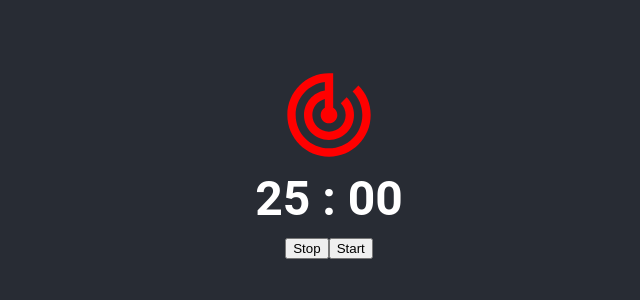
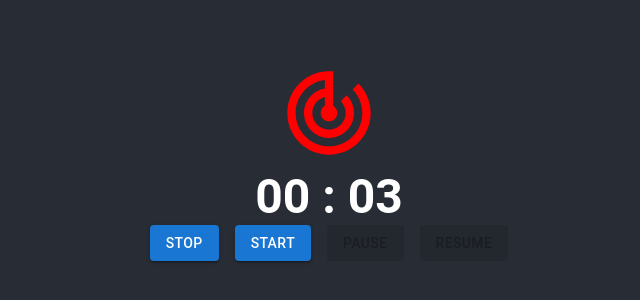
Before and after one commit to Julrum/ITE3068, a React (Create React App) app in the folder timer/: page / in a window 1280 px wide. Shown: the part 238-538 px from the top of the page, without its empty margins (311-951 px from the left). Built offline with nearby package versions, Linux system fonts and the light colour scheme.

Commit message:
Add button

```diff
--- a/timer/src/TimerAnimation.js
+++ b/timer/src/TimerAnimation.js
@@ -1,13 +1,14 @@
 import TrackChangesIcon from "@mui/icons-material/TrackChanges";
 
-let TimerAnimation = ({ initialized, activated, paused }) => {
+let TimerAnimation = ({ remained, initialized, activated, paused }) => {
   return (
     <TrackChangesIcon
       className={initialized ? "App-logo" : ""}
       htmlColor="red"
       sx={{
         fontSize: 100,
-        animationPlayState: !paused && activated ? "running" : "paused",
+        animationPlayState:
+          !paused && activated && remained > 0 ? "running" : "paused",
       }}
     />
   );
--- a/timer/src/TimerControl.js
+++ b/timer/src/TimerControl.js
@@ -1,3 +1,6 @@
+import Stack from "@mui/material/Stack";
+import Button from "@mui/material/Button";
+
 let TimerControl = (prop) => {
   let {
     handleStartTimer,
@@ -7,17 +10,52 @@ let TimerControl = (prop) => {
     activated,
     paused,
   } = prop;
+
+  let fns = [
+    handleStopTimer,
+    handleStartTimer,
+    handlePauseTimer,
+    handleResumeTimer,
+  ];
+
+  let arr_disabled = [
+    false,
+    activated,
+    paused || !activated,
+    !paused || !activated,
+  ];
+  // return (
+  //   <Stack spacing={2} direction="row">
+  //     <Button variant="contained" onClick={handleStopTimer}>
+  //       Stop
+  //     </Button>
+  //     {!activated ? (
+  //       <Button variant="contained" onClick={handleStartTimer}>
+  //         Start
+  //       </Button>
+  //     ) : !paused ? (
+  //       <Button variant="contained" onClick={handlePauseTimer}>
+  //         Pause
+  //       </Button>
+  //     ) : (
+  //       <Button variant="contained" onClick={handleResumeTimer}>
+  //         Resume
+  //       </Button>
+  //     )}
+  //   </Stack>
+  // );
   return (
-    <div>
-      <button onClick={handleStopTimer}>Stop</button>
-      {!activated ? (
-        <button onClick={handleStartTimer}>Start</button>
-      ) : !paused ? (
-        <button onClick={handlePauseTimer}>Pause</button>
-      ) : (
-        <button onClick={handleResumeTimer}>Resume</button>
-      )}
-    </div>
+    <Stack spacing={2} direction="row">
+      {["Stop", "Start", "Pause", "Resume"].map((item, index) => (
+        <Button
+          onClick={fns[index]}
+          variant="contained"
+          disabled={arr_disabled[index]}
+        >
+          {item}
+        </Button>
+      ))}
+    </Stack>
   );
 };
 
--- a/timer/src/TimerPannel.js
+++ b/timer/src/TimerPannel.js
@@ -1,13 +1,15 @@
 import { Component } from "react";
+
 import Timer from "./Timer";
 import TimerAnimation from "./TimerAnimation";
 import TimerControl from "./TimerControl";
 
+const remainedTime = 3;
 class TimerPannel extends Component {
   constructor() {
     super();
     this.state = {
-      remained: 1500,
+      remained: remainedTime,
       initialized: false,
       activated: false,
       paused: false,
@@ -17,11 +19,20 @@ class TimerPannel extends Component {
   handleStartTimer = () => {
     this.interval = setInterval(() => {
       this.setState((prev) => {
-        return {
-          initialized: true,
-          activated: true,
-          remained: prev.remained - 1,
-        };
+        if (prev.remained <= 0) {
+          clearInterval(this.interval);
+          return {
+            activated: false,
+            paused: false,
+            initialized: false,
+          };
+        } else {
+          return {
+            initialized: true,
+            activated: true,
+            remained: prev.remained - 1,
+          };
+        }
       });
     }, 1000);
   };
@@ -30,7 +41,7 @@ class TimerPannel extends Component {
       clearInterval(this.interval);
       return {
         initialized: false,
-        remained: 1500,
+        remained: remainedTime,
         activated: false,
         pause: false,
       };
@@ -57,6 +68,7 @@ class TimerPannel extends Component {
     return (
       <div>
         <TimerAnimation
+          remained={remained}
           initialized={initialized}
           activated={activated}
           paused={paused}
```
